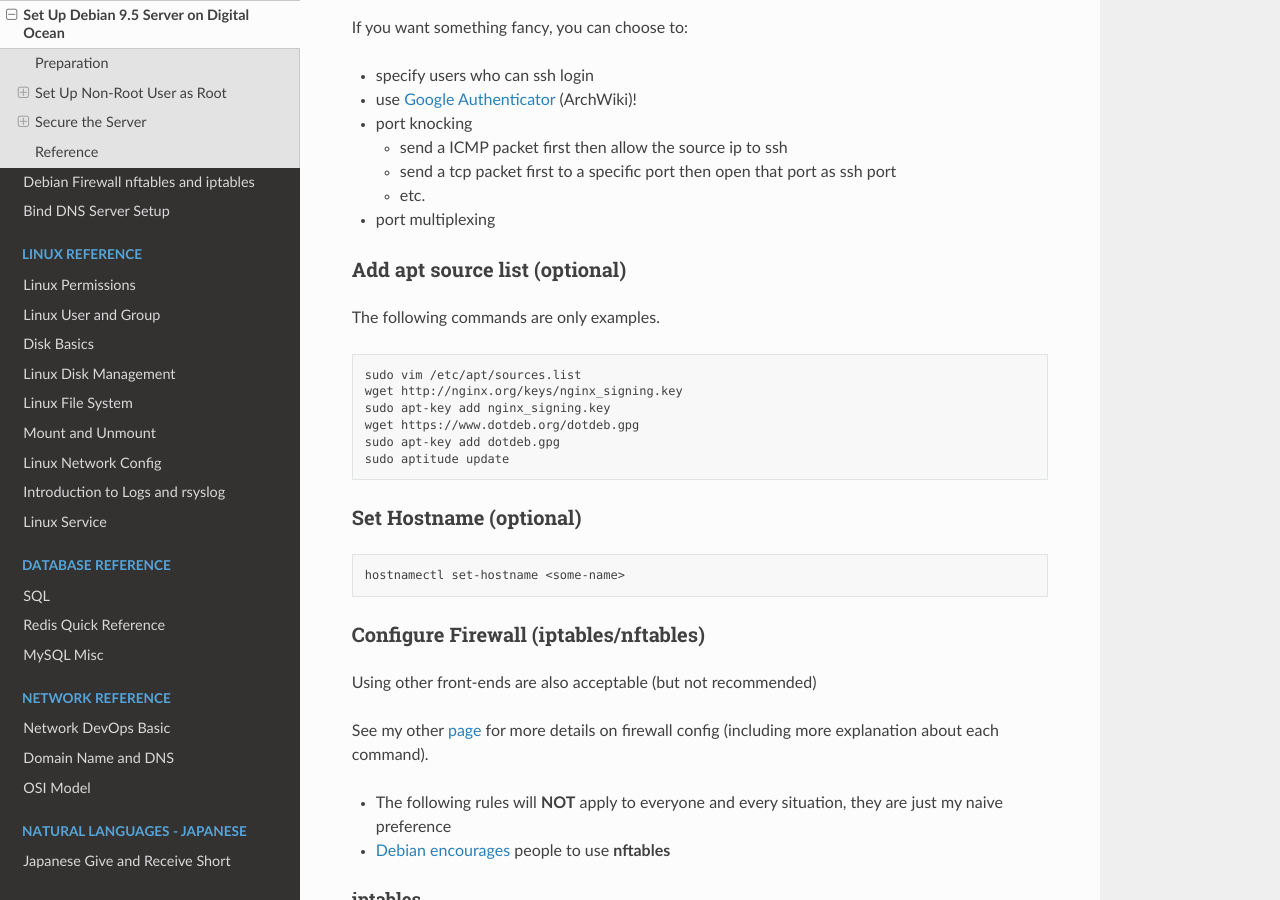
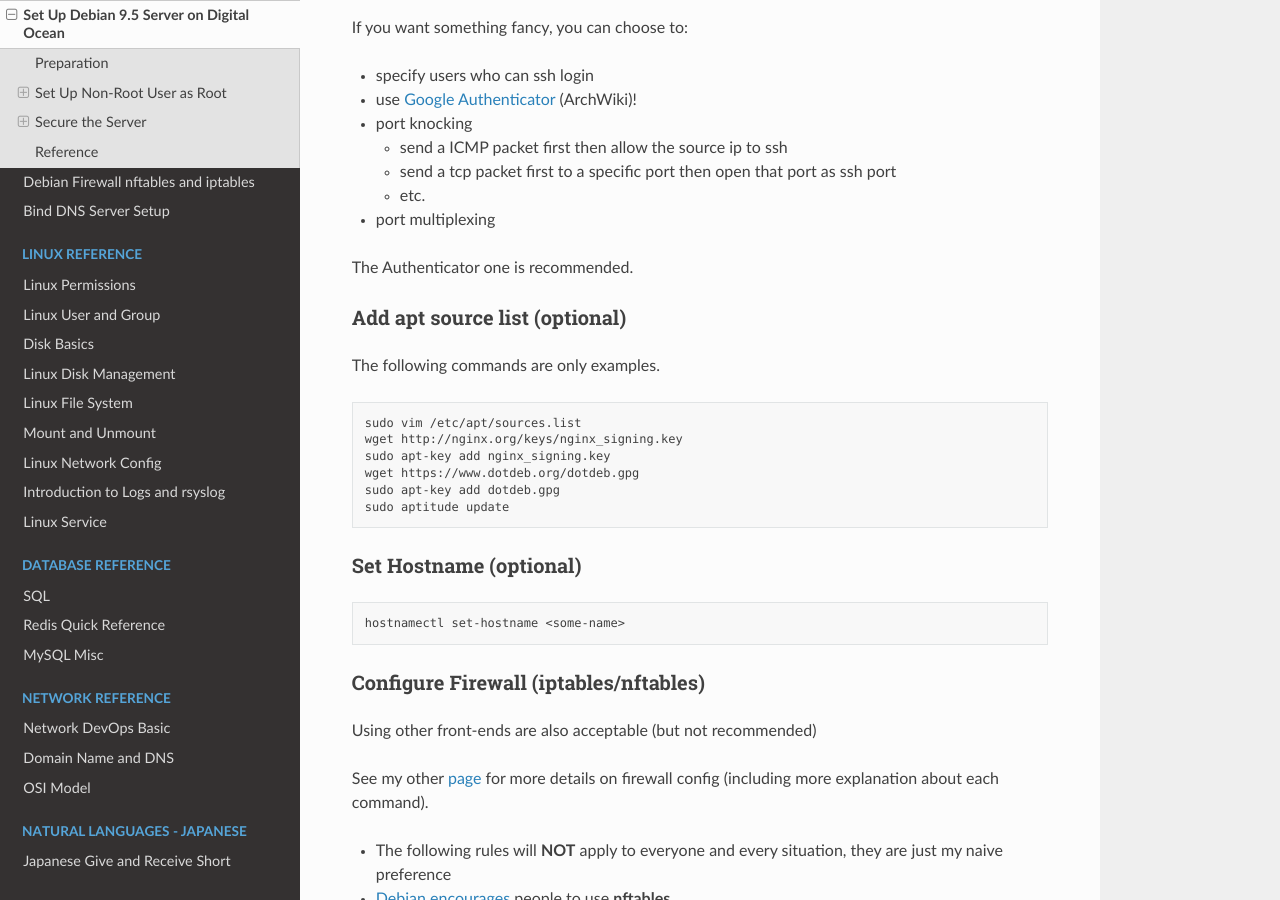
Before and after one commit to snowme34/snowme34.com, a Sphinx documentation site: the page built from docs/source/reference/devops/set-up-debian-server-on-digital-ocean.md, in a window 1280 px wide and 900 px high, scrolled down 2561 px. Built offline with Sphinx 7.4.7 and the Read the Docs theme 2.0.0, drawn with Linux system fonts in a browser that asks for light colours.

Commit message:
update do setting up

```diff
--- a/docs/source/reference/devops/set-up-debian-server-on-digital-ocean.md
+++ b/docs/source/reference/devops/set-up-debian-server-on-digital-ocean.md
@@ -131,6 +131,8 @@ If you want something fancy, you can choose to:
   * send a tcp packet first to a specific port then open that port as ssh port
   * etc.
 * port multiplexing
+
+The Authenticator one is recommended.
 
 ### Add apt source list (optional)
 
```
